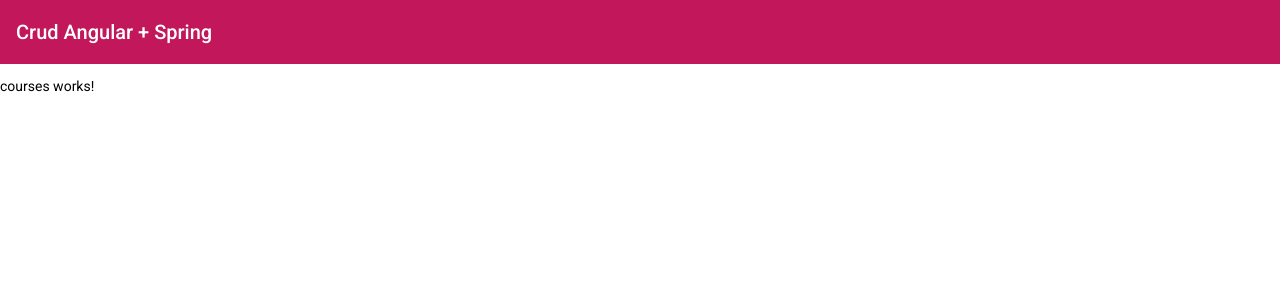
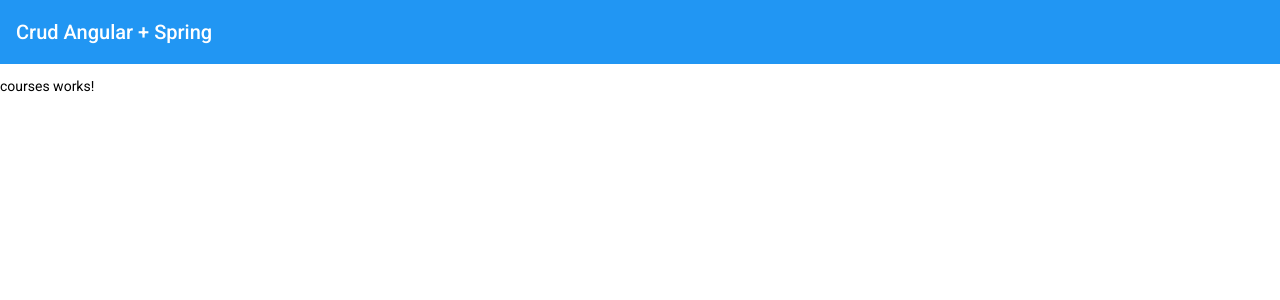
Before and after one commit to JPGSilva/Angular_Spring, an Angular app: page /courses in a window 1280 px wide. Shown: the top 300 px of the page. Built offline with nearby package versions, Linux system fonts and the light colour scheme.

Commit message:
Customizando o Tema do Angular Material

```diff
--- a/src/styles.scss
+++ b/src/styles.scss
@@ -1,4 +1,19 @@
 /* You can add global styles to this file, and also import other style files */
+@import '@angular/material/theming';
+@include mat-core();
+
+// Theming -> onde tem boa parte dos temas e design do material
+
+
+
+$custom-app-primary: mat-palette($mat-blue);
+$custom-app-secundaty: mat-palette($mat-indigo, A200, A400, 700);
+$custom-app-warn: mat-palette($mat-yellow);
+
+
+$custom-theme: mat-light-theme($custom-app-primary, $custom-app-secundaty, $custom-app-warn );
+
+@include angular-material-theme($custom-theme);
 
 html, body { height: 100%; }
 body { margin: 0; font-family: Roboto, "Helvetica Neue", sans-serif; }
```
